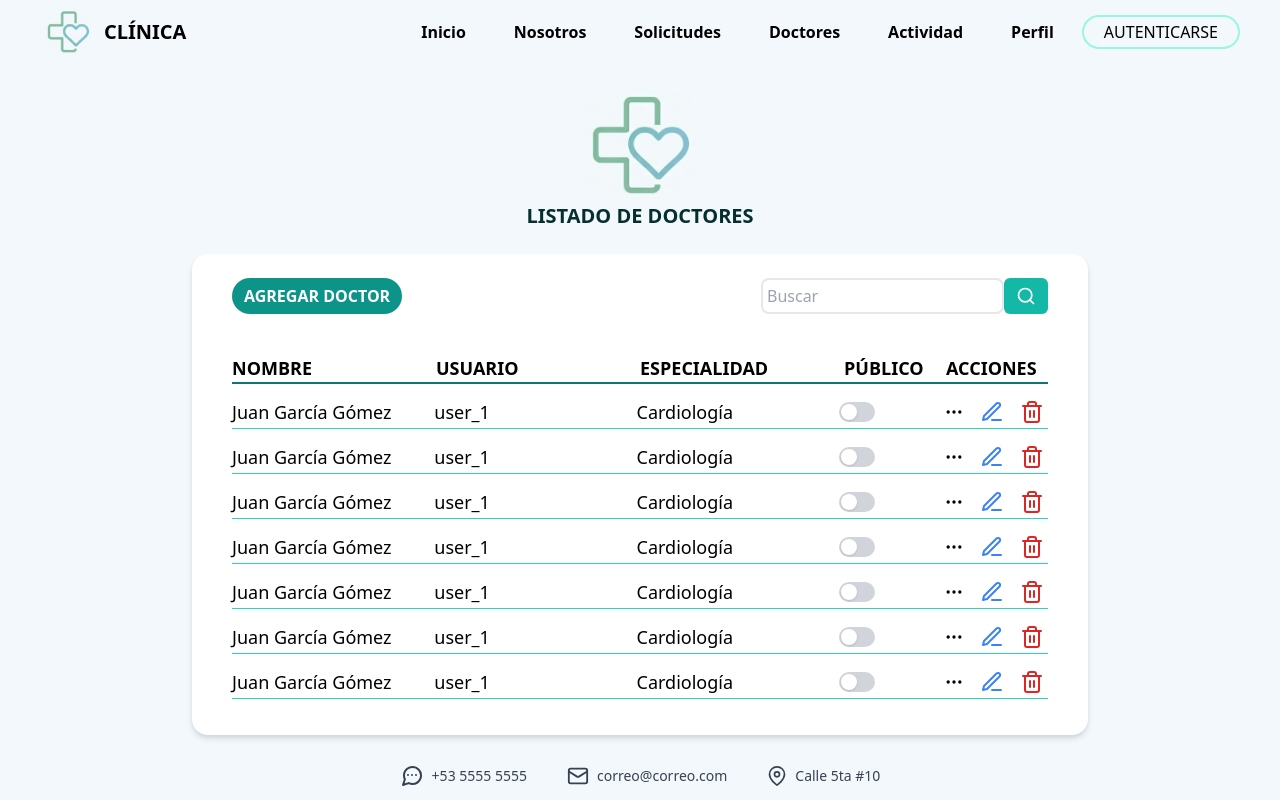
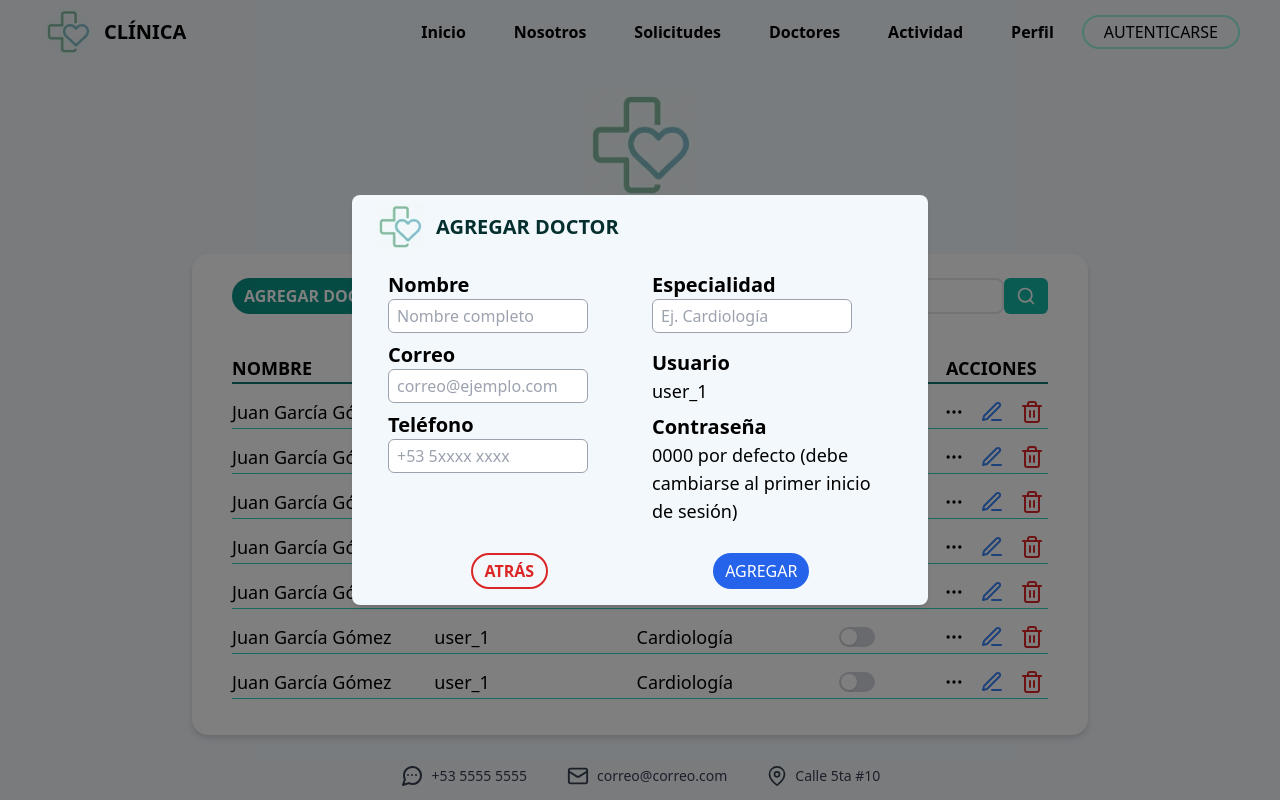
Before and after one commit to YopH-26/clinica, a React (Vite) app in the folder frontend/: page /doctores in a window 1280 px wide. Both pictures are taken after a click on the button 992 px from the left and 411 px from the top of the page. Built offline with nearby package versions, Linux system fonts and the light colour scheme.

Commit message:
feat: Se implementó abrir y cerrar modal de agregar doctor para editar

```diff
--- a/frontend/src/componets/AgregarDoctor.jsx
+++ b/frontend/src/componets/AgregarDoctor.jsx
@@ -3,7 +3,7 @@ import { useState, useEffect } from 'react';
 
 //Propósito: Formulario de agregar doctor
 
-const AgregarDoctor = () => {
+const AgregarDoctor = ({cerrar}) => {
   const [nombreDoctor, setNombreDoctor] = useState('');
   const [correoDoctor, setCorreoDoctor] = useState('');
   const [telefonoDoctor, setTelefonoDoctor] = useState('');
@@ -127,6 +127,7 @@ const AgregarDoctor = () => {
         <footer className="flex justify-around my-2 px-3">
           <button
             type="button"
+            onClick={cerrar}
             className="border-2 border-red-600 rounded-full text-red-600 font-semibold px-3 py-1 uppercase hover:scale-105 transition-all focus:outline-none focus-visible:ring-2 focus-visible:ring-red-900"
           >
             Atrás
--- a/frontend/src/componets/Doctor.jsx
+++ b/frontend/src/componets/Doctor.jsx
@@ -1,6 +1,6 @@
-import React from 'react';
 
-const Doctor = () => {
+const Doctor = ({agregar}) => {
+
   return (
     <div className="grid grid-cols-[2fr_1fr] md:grid-cols-[2fr_2fr_1fr] lg:grid-cols-[2fr_2fr_2fr_1fr_1fr] mb-3 border-b border-teal-400 w-full items-center">
       <p className="text-lg">Juan García Gómez</p>
@@ -50,6 +50,7 @@ const Doctor = () => {
 
         <button
           type="button"
+          onClick={agregar}
           aria-label="Editar doctor"
           className="p-1 outline-none focus-visible:ring-2 focus-visible:ring-blue-400 rounded-lg"
         >
--- a/frontend/src/pages/Doctores.jsx
+++ b/frontend/src/pages/Doctores.jsx
@@ -8,12 +8,10 @@ import Confirmar from '../componets/Confirmar';
 import Doctor from '../componets/Doctor';
 import { useState, useEffect } from 'react';
 
-
 //Propósito: Gestión de doctores (listar, agregar, editar, eliminar, buscar).
 
 const Doctores = () => {
-
-
+  const [agregarAbierto, setAgregarAbierto] = useState(false);
 
   return (
     <div className="flex flex-col min-h-screen">
@@ -124,7 +122,7 @@ const Doctores = () => {
           </div>
 
           {/* Relleno */}
-          <Doctor />
+          <Doctor agregar={() => setAgregarAbierto(true)} />
           <Doctor />
           <Doctor />
           <Doctor />
@@ -135,7 +133,10 @@ const Doctores = () => {
       </main>
 
       <Footer className="flex-none" />
-      {/* <AgregarDoctor /> */}
+
+      {agregarAbierto && (
+        <AgregarDoctor cerrar={() => setAgregarAbierto(false)} />
+      )}
       {/* <DetallesDoctores /> */}
       {/* <MenuModal /> */}
       {/* <Notificacion /> */}
```
